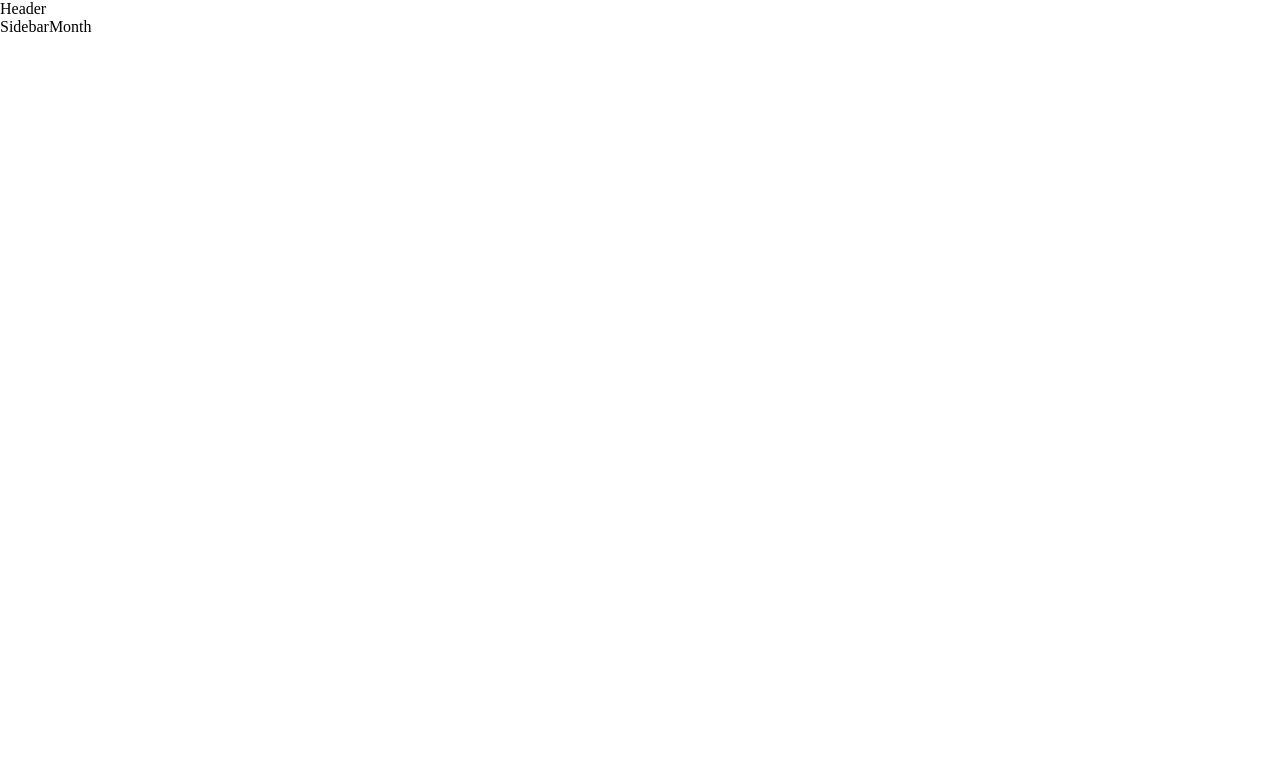
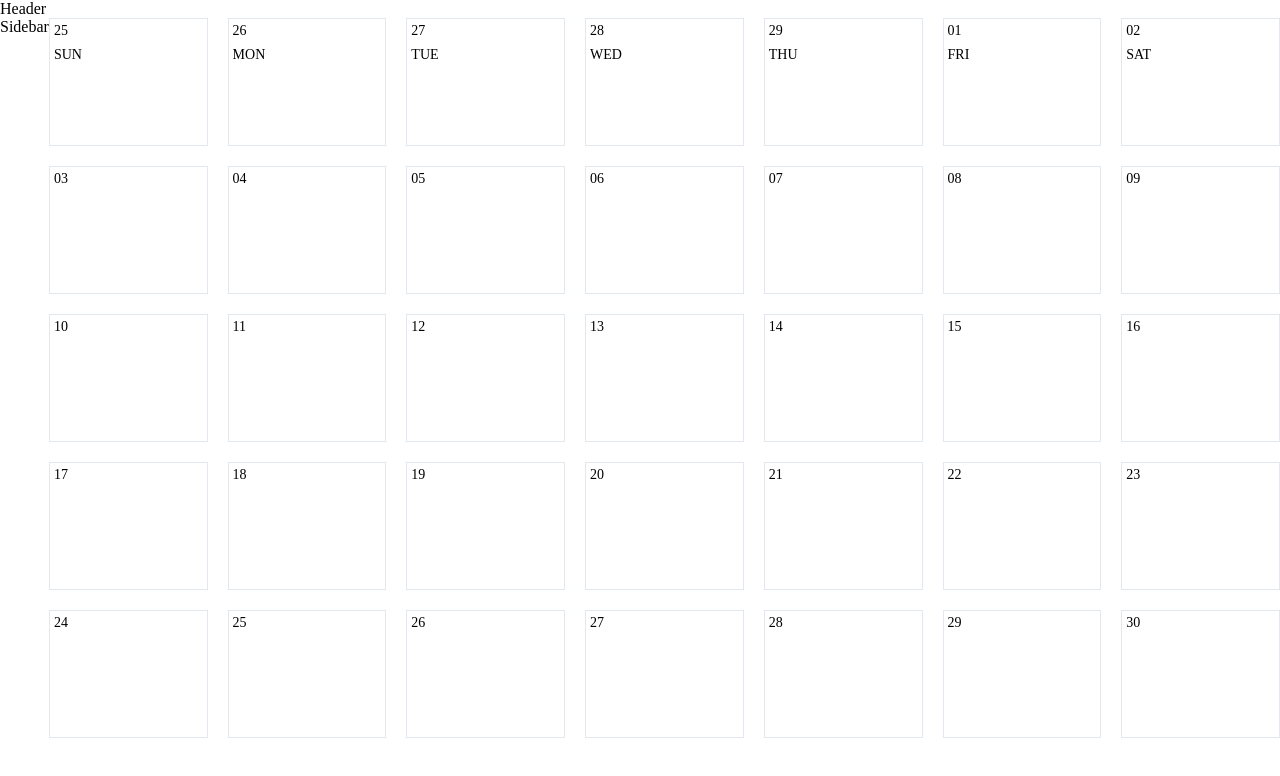
Before and after one commit to Taps73r/Calender-Frontend-, a React (Vite) app in the folder frontend/: page /main in a window 1280 px wide. Shown: the top 776 px of the page. Built offline with nearby package versions, Linux system fonts and the light colour scheme.

Commit message:
Create day and month components

```diff
--- a/frontend/index.html
+++ b/frontend/index.html
@@ -3,6 +3,14 @@
   <head>
     <meta charset="UTF-8" />
     <link rel="icon" type="image/svg+xml" href="/vite.svg" />
+     <link
+      href="https://fonts.googleapis.com/css?family=Material+Icons|Material+Icons+Outlined|Material+Icons+Two+Tone|Material+Icons+Round|Material+Icons+Sharp"
+      rel="stylesheet"
+    />
+    <link
+      href="https://fonts.googleapis.com/css2?family=Open+Sans:wght@400;600;700&display=swap"
+      rel="stylesheet"
+    />
     <meta name="viewport" content="width=device-width, initial-scale=1.0" />
     <title>Calender</title>
   </head>
--- /dev/null
+++ b/frontend/src/components/Day.tsx
@@ -0,0 +1,38 @@
+import { Dayjs } from "dayjs";
+import styled from "styled-components";
+
+interface IDayProps {
+    day: Dayjs;
+    rowIndex: number;
+}
+
+const DayElement = styled.div`
+    border: 1px solid #e2e8f0;
+    display: flex;
+    flex-direction: column;
+
+    header {
+        display: flex;
+        flex-direction: column;
+        align-items: flex-start;
+
+        p {
+            font-size: 0.875rem;
+            padding: 0 0.25rem;
+            margin-top: 0.25rem;
+            margin-bottom: 0.25rem;
+            text-align: center;
+        }
+    }
+`;
+
+export function Day({ day, rowIndex }: IDayProps): JSX.Element {
+    return (
+        <DayElement>
+            <header>
+                <p>{day.format("DD")}</p>
+                {rowIndex === 0 && <p>{day.format("ddd").toUpperCase()}</p>}
+            </header>
+        </DayElement>
+    );
+}
--- a/frontend/src/components/Month.tsx
+++ b/frontend/src/components/Month.tsx
@@ -1,5 +1,31 @@
+import dayjs from "dayjs";
+import React from "react";
 import styled from "styled-components";
+import { Day } from "./Day";
 
-export function Month() {
-    return <div>Month</div>;
+interface IMonthProps {
+    currentMonth: dayjs.Dayjs[][];
 }
+
+const MonthElement = styled.div`
+    flex: 1;
+    display: grid;
+    grid-template-columns: repeat(7, 1fr);
+    grid-template-rows: repeat(5, 1fr);
+    gap: 20px;
+    height: 90svh;
+`;
+
+export function Month({ currentMonth }: IMonthProps): JSX.Element {
+    return (
+        <MonthElement>
+            {currentMonth.map((row, i) => (
+                <React.Fragment key={i}>
+                    {row.map((day, index) => (
+                        <Day day={day} key={index} rowIndex={i} />
+                    ))}
+                </React.Fragment>
+            ))}
+        </MonthElement>
+    );
+}
--- a/frontend/src/pages/Main/Main.tsx
+++ b/frontend/src/pages/Main/Main.tsx
@@ -2,6 +2,8 @@ import styled from "styled-components";
 import { Header } from "../../components/Header";
 import { Sidebar } from "../../components/Sidebar";
 import { Month } from "../../components/Month";
+import { useState } from "react";
+import { getMonth } from "../../util";
 
 const MainContainer = styled.div`
     display: flex;
@@ -14,12 +16,14 @@ const Content = styled.div`
 `;
 
 export function Main(): JSX.Element {
+    const [currentMonth, setCurrentMonth] = useState(getMonth());
+
     return (
         <MainContainer>
             <Header />
             <Content>
                 <Sidebar />
-                <Month />
+                <Month currentMonth={currentMonth} />
             </Content>
         </MainContainer>
     );
```
